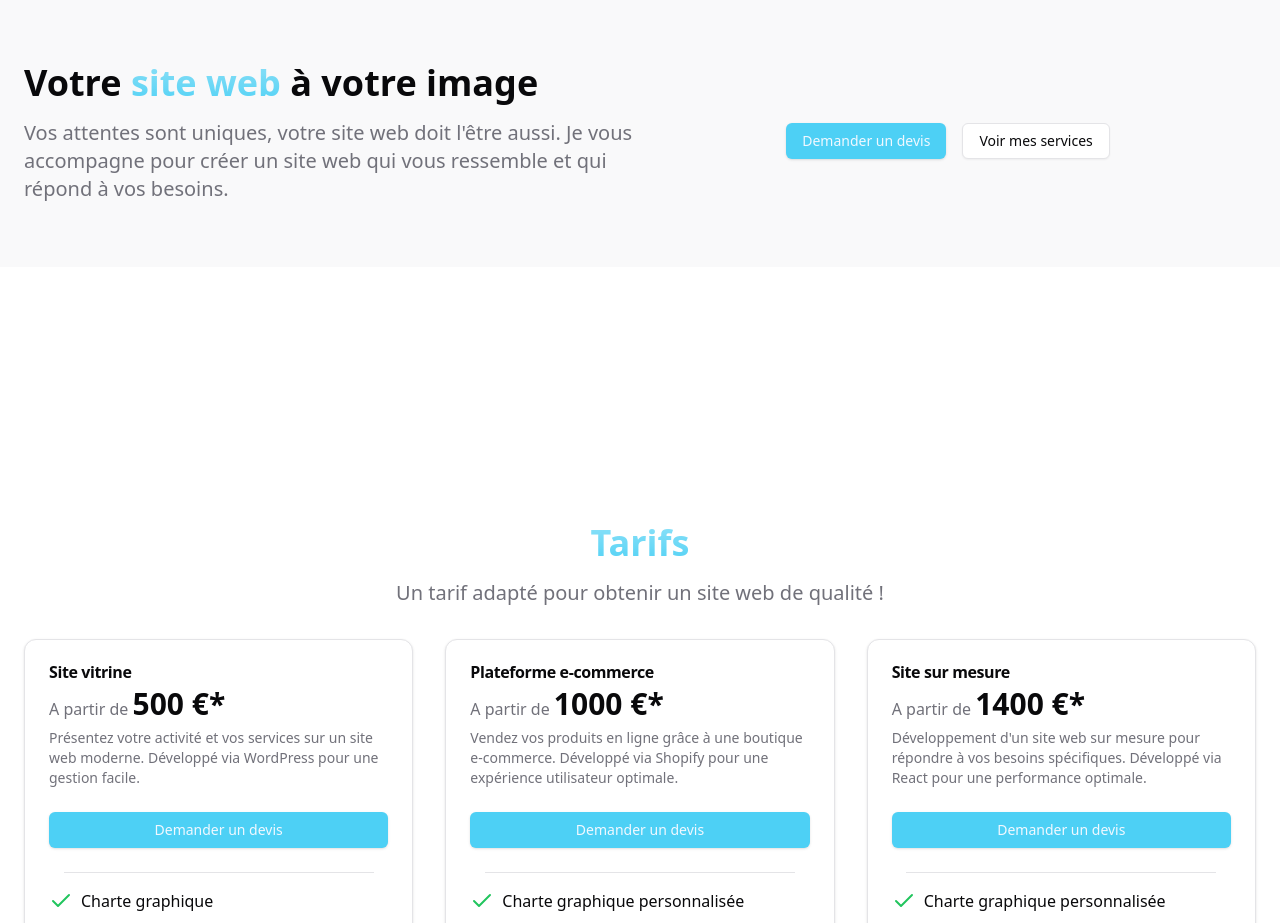
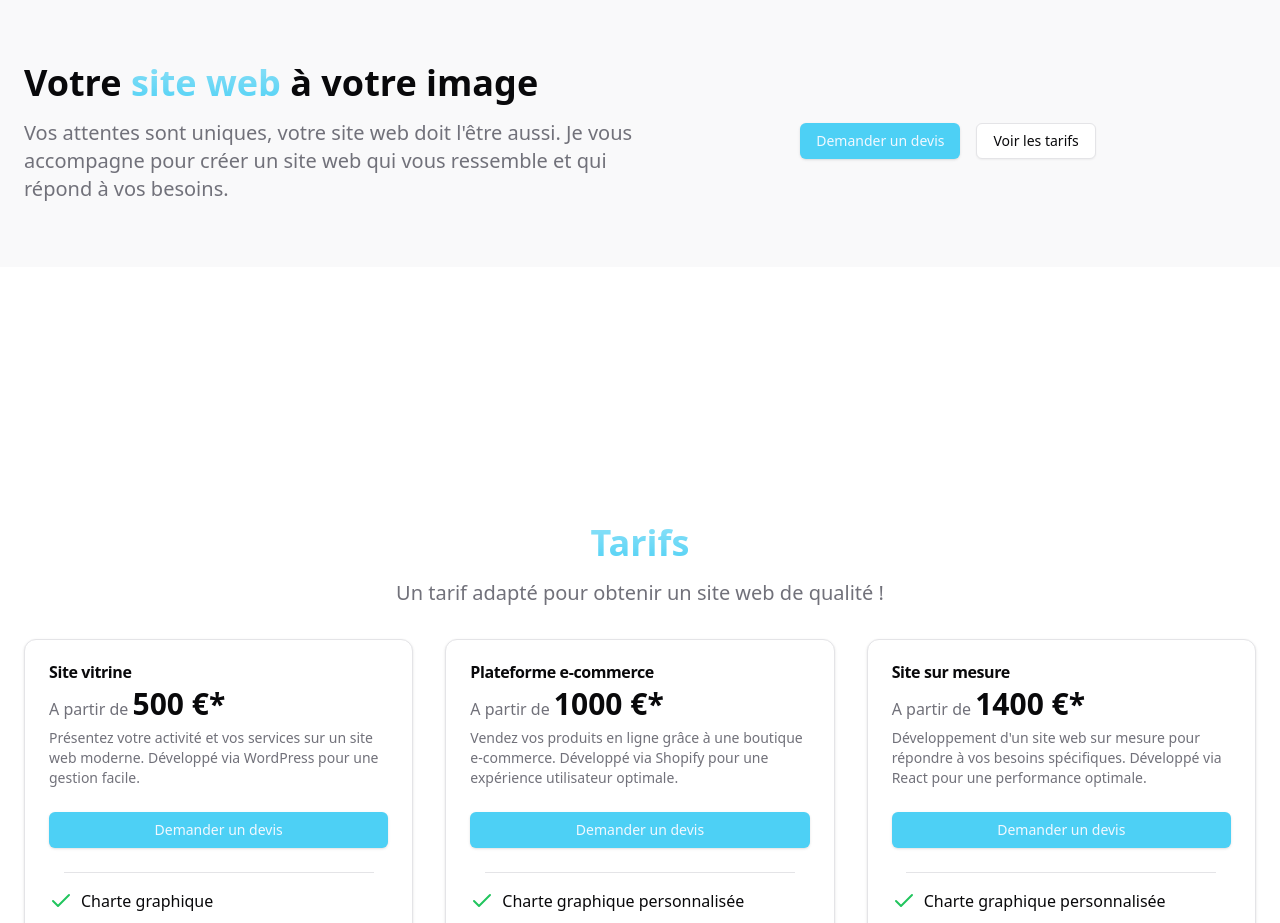
Before and after one commit to DopeCloudd/portfolio_freelance_react, a React (Vite) app: page / in a window 1280 px wide. Shown: the part 3840-4763 px from the top of the page. Built offline with nearby package versions, Linux system fonts and the light colour scheme.

Commit message:
chore: add links to sections

```diff
--- a/src/components/Cta.tsx
+++ b/src/components/Cta.tsx
@@ -1,4 +1,5 @@
 import { Button } from "@/components/ui/button";
+import { buttonVariants } from "@/components/ui/button";
 
 export const Cta = () => {
   return (
@@ -27,9 +28,13 @@ export const Cta = () => {
           >
             Demander un devis
           </Button>
-          <Button variant="outline" className="w-full md:w-auto">
-            Voir mes services
-          </Button>
+          <a
+            rel="noreferrer noopener"
+            href="#pricing"
+            className={`border ${buttonVariants({ variant: "outline" })}`}
+          >
+            Voir les tarifs
+          </a>
         </div>
       </div>
     </section>
```
